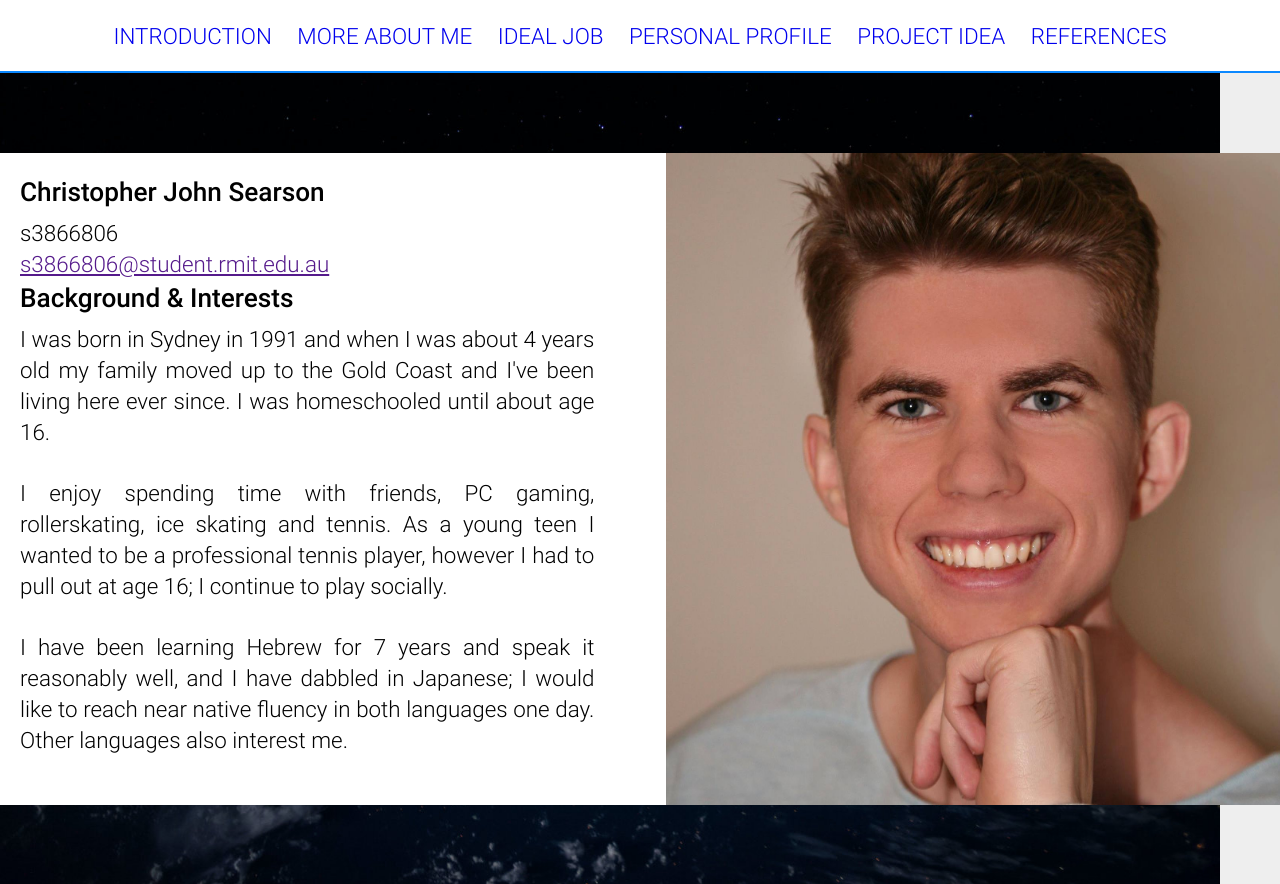
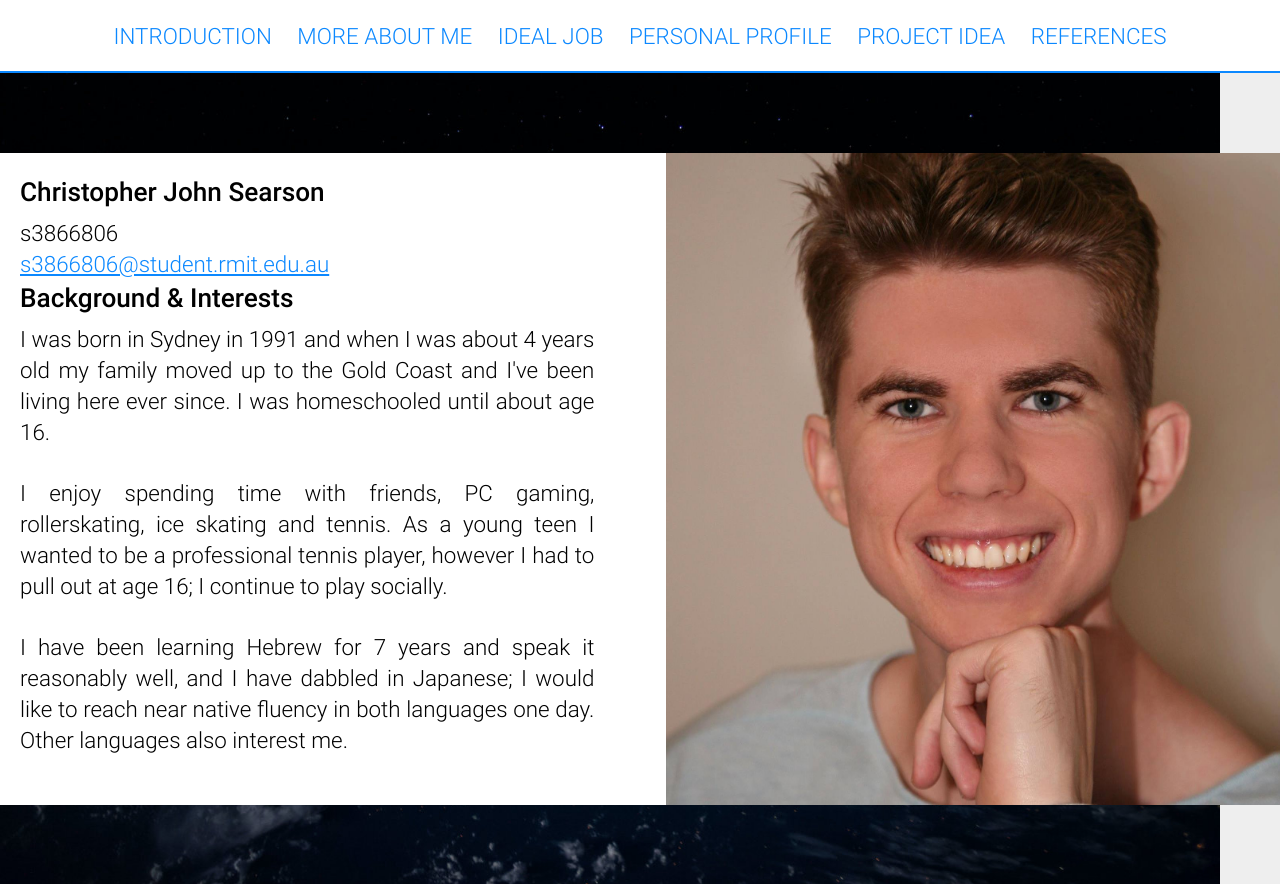
Before and after one commit to MythicFrost/personal-profile, a PHP site: page / in a window 1280 px wide. Shown: the top 884 px of the page. Run offline with PHP 8.4, Linux system fonts and the light colour scheme.

Commit message:
Update style.css

```diff
--- a/style.css
+++ b/style.css
@@ -45,6 +45,14 @@ h1, h2, h3, h4, h5, h6 {
     margin-bottom: 8px;
     font-weight: 400;
     margin-top: 0;
+}
+
+a {
+    color: var(--link-colour);
+}
+a:hover, a:focus {
+    color: var(--link-highlight-colour);
+    text-decoration: underline;
 }
 
 p {
```
